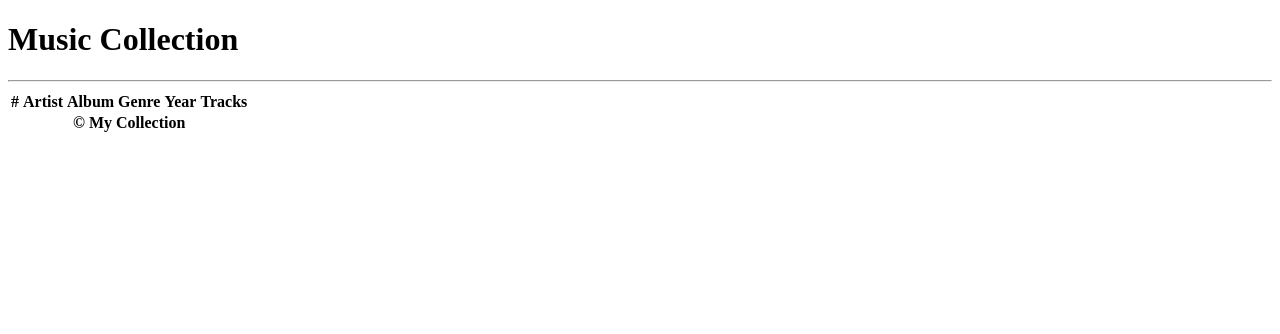
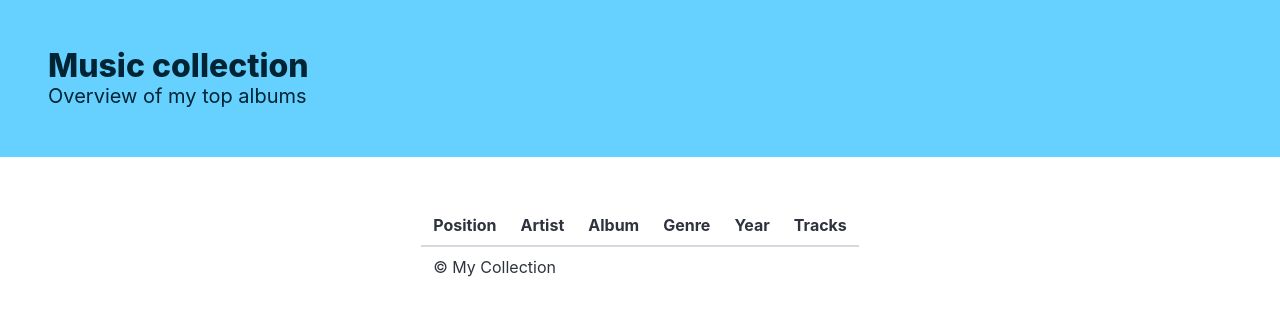
Before and after one commit to HR-CMGT/PRG02-2024-2025, a PHP site: page / in a window 1280 px wide. Shown: the top 334 px of the page. Run offline with PHP 8.4, Linux system fonts and the light colour scheme.

Commit message:
ADD Bulma to index.php

```diff
--- a/les1/start/index.php
+++ b/les1/start/index.php
@@ -9,16 +9,27 @@
 <html lang="en">
 <head>
     <meta charset="UTF-8">
+    <meta name="viewport"
+          content="width=device-width, user-scalable=no, initial-scale=1.0, maximum-scale=1.0, minimum-scale=1.0">
+    <meta http-equiv="X-UA-Compatible" content="ie=edge">
     <title>Music Collection</title>
-    <link rel="stylesheet" type="text/css" href="css/style.css"/>
+    <link rel="stylesheet" href="https://cdn.jsdelivr.net/npm/bulma@1.0.2/css/bulma.min.css">
 </head>
 <body>
-<h1>Music Collection</h1>
-<hr/>
-<table>
+
+    <header class="hero is-info">
+        <div class="hero-body">
+            <p class="title">Music collection</p>
+            <p class="subtitle">Overview of my top albums</p>
+        </div>
+    </header>
+
+    <main class="container">
+        <section class="section">
+            <table class="table mx-auto">
                 <thead>
                 <tr>
-        <th>#</th>
+                    <th>Position</th>
                     <th>Artist</th>
                     <th>Album</th>
                     <th>Genre</th>
@@ -33,7 +44,9 @@
                 </tfoot>
                 <tbody>
                 <!--        Loop through all albums in the collection-->
+
                 </tbody>
             </table>
+        </section>
+    </main>
 </body>
-</html>
```
Lines whose indentation alone changed are shown as unchanged.
